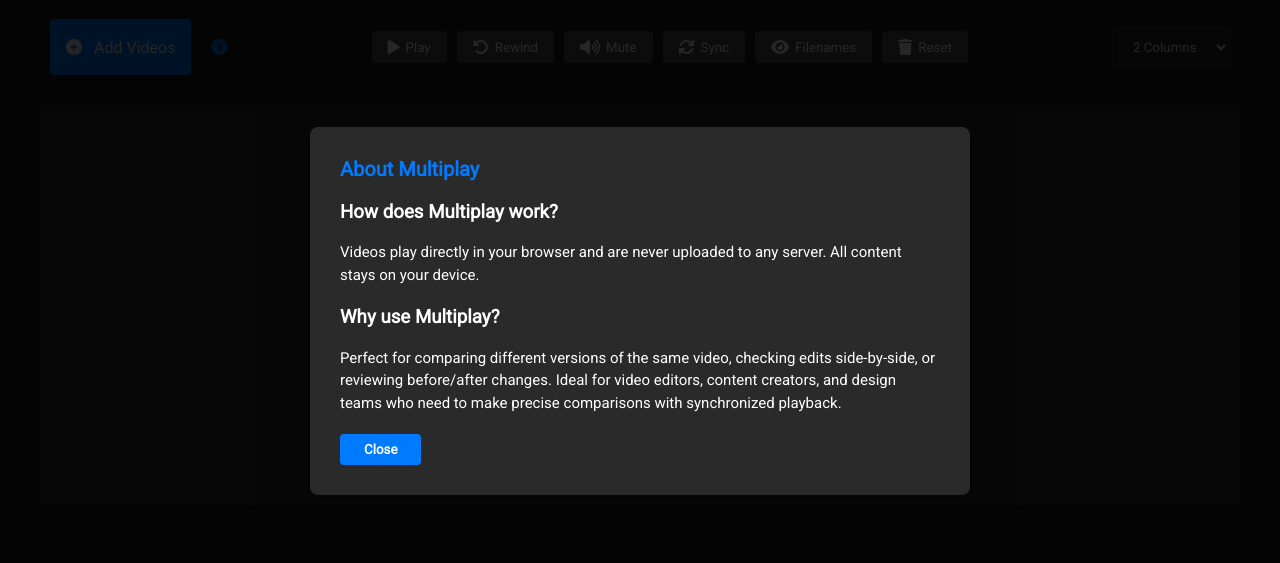
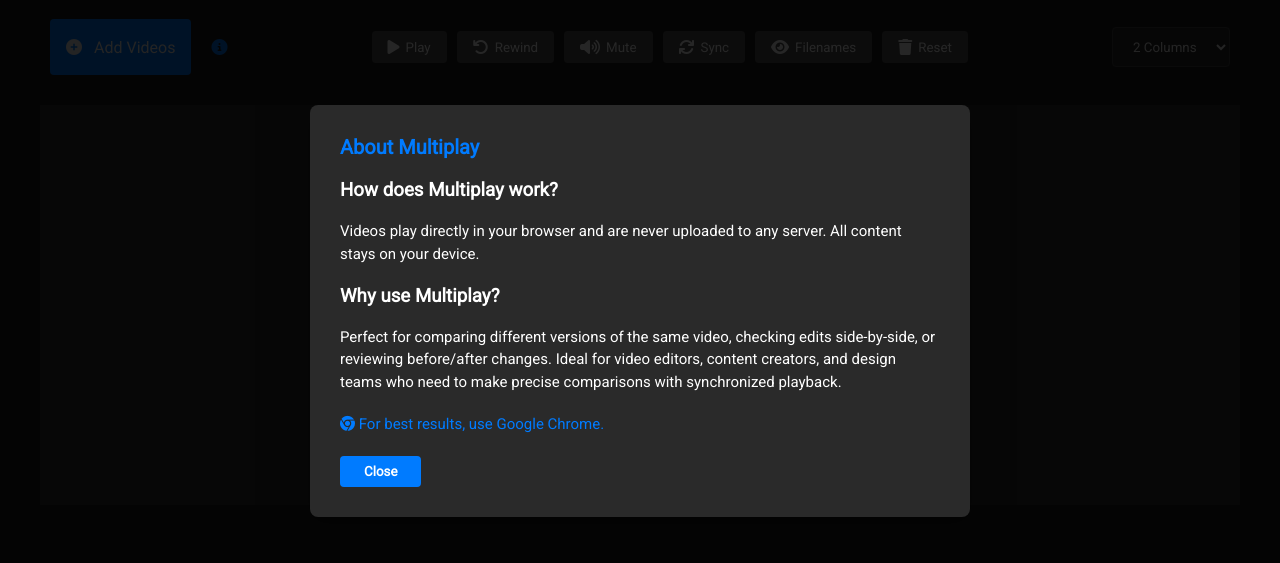
Before and after one commit to cammrowland/multiplay, a plain HTML site: page index.html in a window 1280 px wide. Both pictures are taken after a click on the icon 219 px from the left and 136 px from the top of the page. Shown: the part 89-652 px from the top of the page. Drawn offline with Linux system fonts and the light colour scheme.

Commit message:
Add files via upload

```diff
--- a/index.html
+++ b/index.html
@@ -686,6 +686,7 @@
             <h3>Why use Multiplay?</h3>
             <p>Perfect for comparing different versions of the same video, checking edits side-by-side, or reviewing before/after changes. Ideal for video editors, content creators, and design teams who need to make precise comparisons with synchronized playback.</p>
         </section>
+        <p style="color: #007BFF; margin-top: 15px;"><i class="fab fa-chrome"></i> For best results, use Google Chrome.</p>
         <button class="info-close" onclick="closeInfoOverlay()">Close</button>
     </div>
 </div>
@@ -694,6 +695,7 @@
     <h2>Desktop Site Recommended</h2>
     <p>Multiplay is designed to compare videos side-by-side, which works best on a laptop or desktop computer.</p>
     <p>The experience on mobile devices may be limited due to screen size constraints.</p>
+    <p style="color: #007BFF;"><i class="fab fa-chrome"></i> For best results, use Google Chrome.</p>
     <button class="mobile-button" onclick="dismissMobileWarning()">Proceed Anyway</button>
 </div>
 <header>
```
